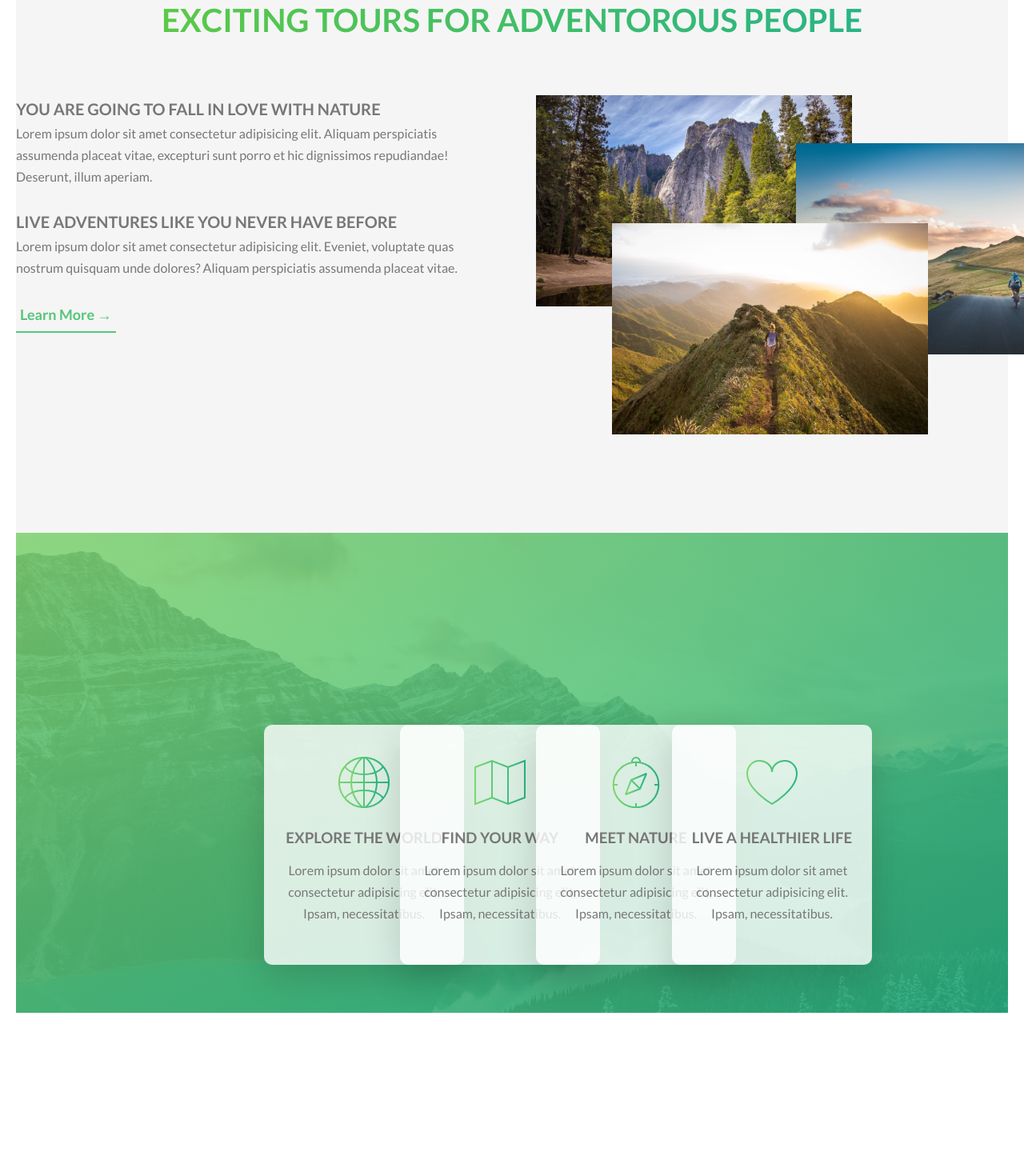
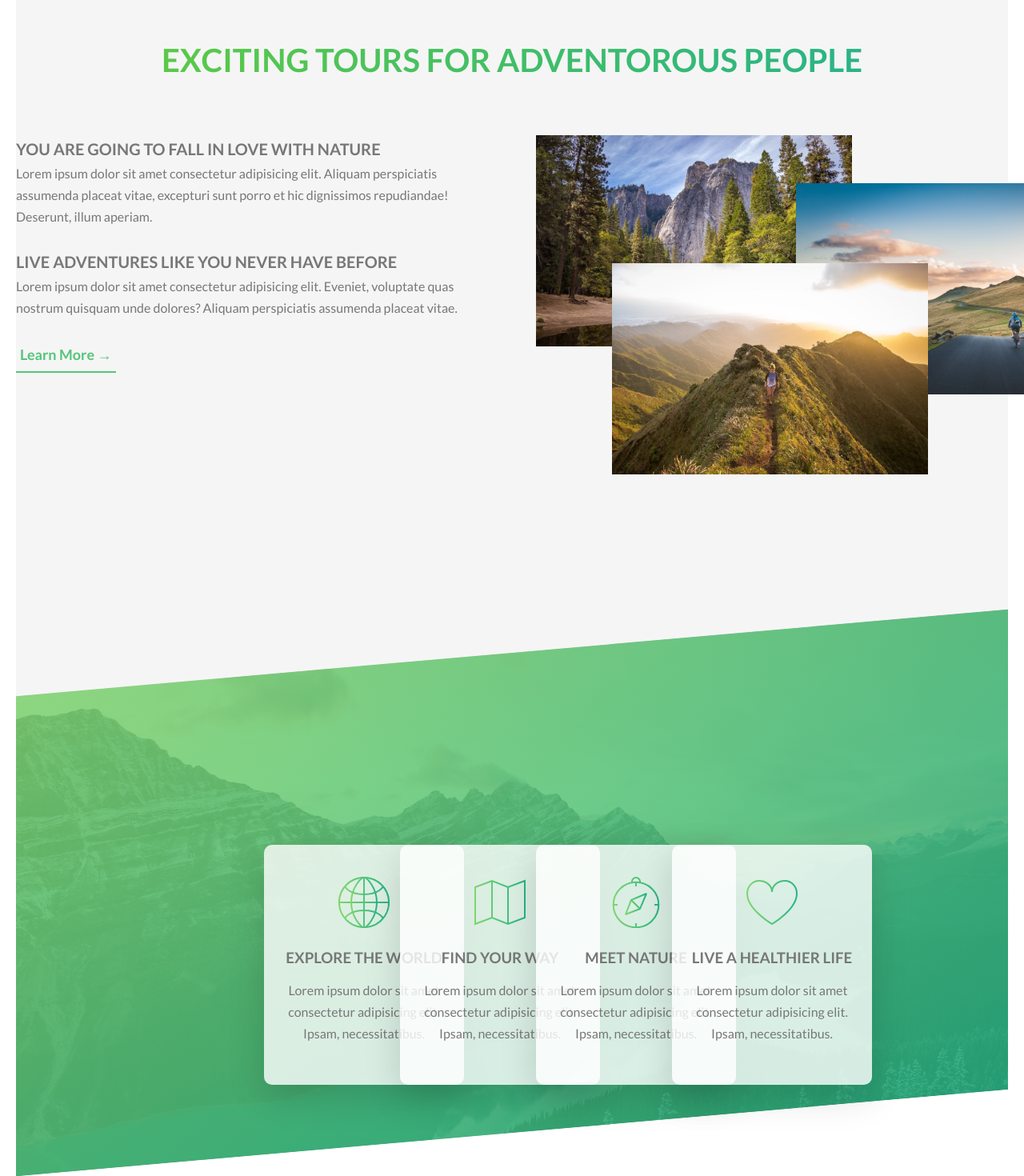
Before and after one commit to pedrotigre/nextjs-css-practice-1, a Next.js app: page / in a window 1280 px wide. Shown: the part 879-2349 px from the top of the page at 80% size. Before the commit the page ends 2165 px from the top, so only its background shows below. Built offline with nearby package versions, Linux system fonts and the light colour scheme.

Commit message:
skew effect added to features section

```diff
--- a/styles/Home.module.scss
+++ b/styles/Home.module.scss
@@ -56,7 +56,7 @@
 .sectionTours {
   @include u.centerText;
   margin-top: -20vh;
-  padding: 25rem 0;
+  padding: 30rem 0 50rem 0;
   background-color: rgb(245, 245, 245);
 
   &_Title {
@@ -177,6 +177,16 @@
 
 .features {
   height: 75vh;
+  margin-top: -15rem;
+  transform: skewY(-5deg);
+
+  .row {
+    transform: skewY(5deg);
+  }
+
+  // & > * {
+  //   transform: skewY(7deg);
+  // }
 }
 
 .icon {
```
